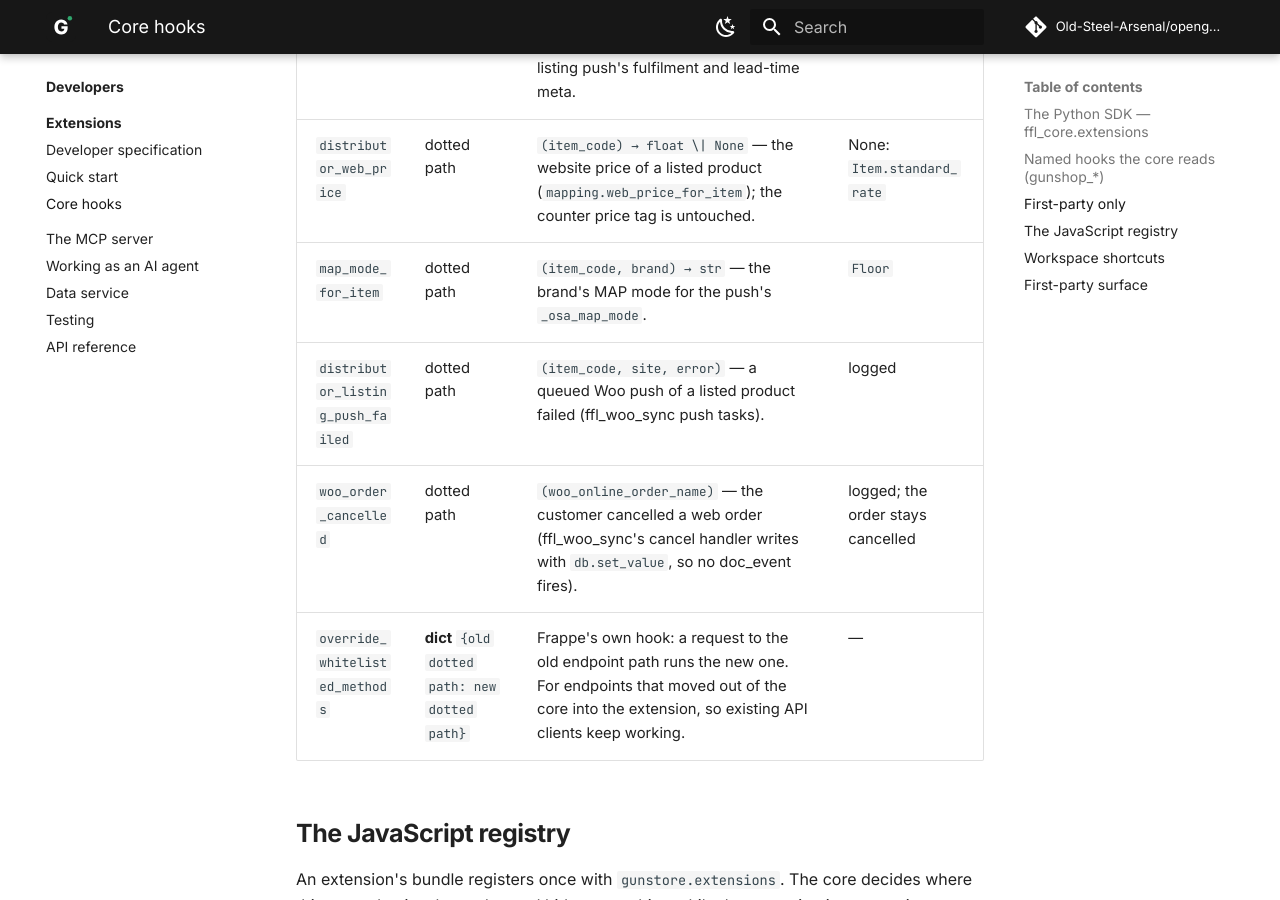
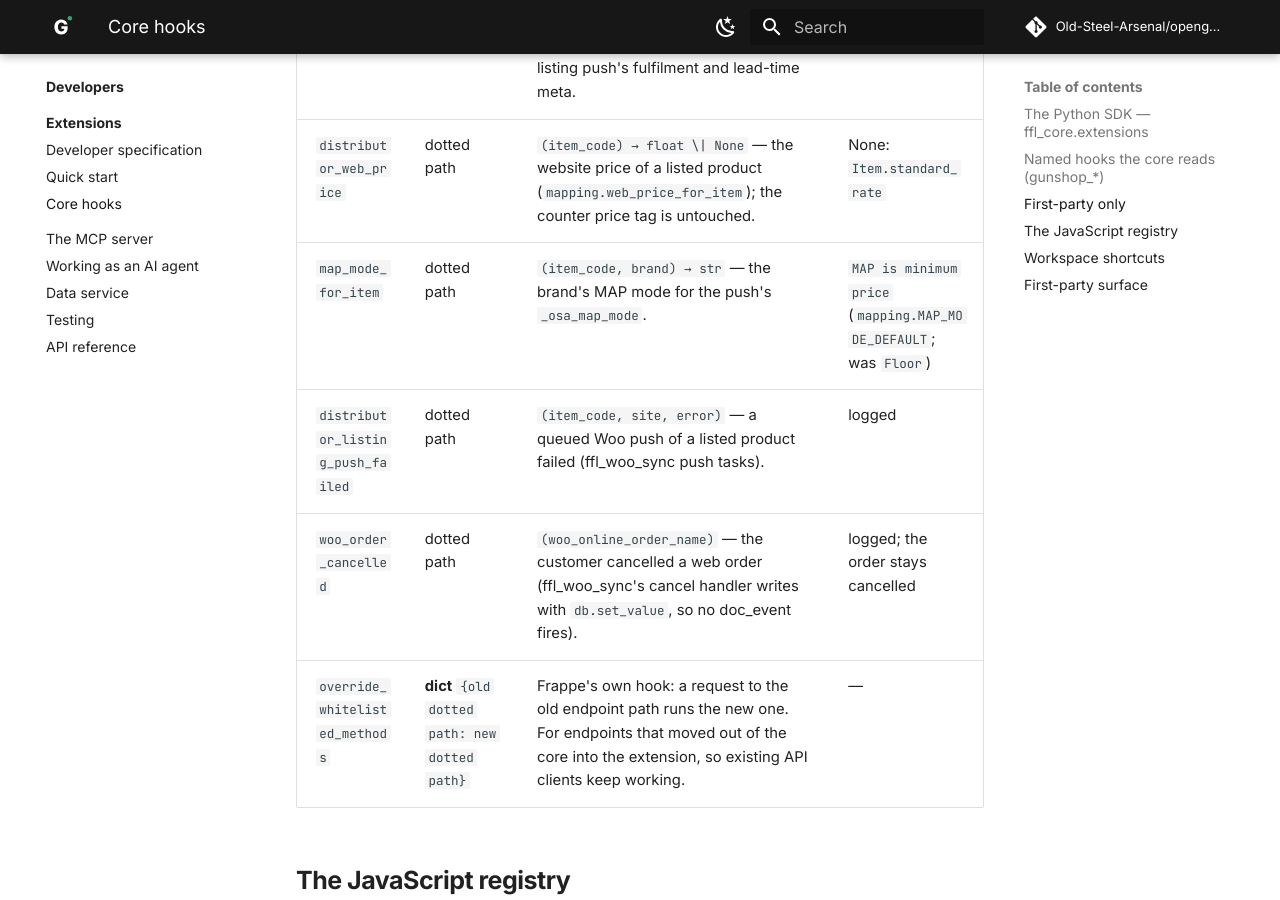
Before and after one commit to Old-Steel-Arsenal/gunstore-pos, an MkDocs documentation site: the page built from docs/extensions/hooks.md, in a window 1280 px wide and 900 px high, scrolled down 8835 px. Built offline with MkDocs 1.6.1 and Material for MkDocs 9.7.7, drawn with Linux system fonts in a browser that asks for light colours; comment, search, counter and statistics services are not loaded.

Commit message:
docs: map_mode_for_item default is "MAP is minimum price"

```diff
--- a/docs/extensions/hooks.md
+++ b/docs/extensions/hooks.md
@@ -88,7 +88,7 @@ falls back as the last column says.
 | `distributor_stock_batch` | dotted path | `(item_codes: list) → context manager \| None` — called once with every Item of the WooCommerce reconcile's Pass 1 (`ffl_woo_sync.woocommerce.tasks._run_reconcile`); core enters every answer (`contextlib.ExitStack`) and holds them open around the Pass 1 loop, so a `distributor_stock_source` provider can read the whole pass's catalog rows in a few batched calls instead of one per Item. Must not change any answer, only how it is read. None: nothing to batch. | logged (Error Log), left out — the pass runs unbatched for it; a failure on exit is logged too and never costs Passes 2–3 |
 | `dropship_source_for_item` | dotted path | `(item_code, *, lead=True) → {distributor, sku, fulfillment_mode, lead_days} \| None` — who ships the product. Recorded on each web-order line at checkout (lane / source), read for the listing push's fulfilment and lead-time meta. | None: the store ships it (lane `local`) |
 | `distributor_web_price` | dotted path | `(item_code) → float \| None` — the website price of a listed product (`mapping.web_price_for_item`); the counter price tag is untouched. | None: `Item.standard_rate` |
-| `map_mode_for_item` | dotted path | `(item_code, brand) → str` — the brand's MAP mode for the push's `_osa_map_mode`. | `Floor` |
+| `map_mode_for_item` | dotted path | `(item_code, brand) → str` — the brand's MAP mode for the push's `_osa_map_mode`. | `MAP is minimum price` (`mapping.MAP_MODE_DEFAULT`; was `Floor`) |
 | `distributor_listing_push_failed` | dotted path | `(item_code, site, error)` — a queued Woo push of a listed product failed (ffl_woo_sync push tasks). | logged |
 | `woo_order_cancelled` | dotted path | `(woo_online_order_name)` — the customer cancelled a web order (ffl_woo_sync's cancel handler writes with `db.set_value`, so no doc_event fires). | logged; the order stays cancelled |
 | `override_whitelisted_methods` | **dict** `{old dotted path: new dotted path}` | Frappe's own hook: a request to the old endpoint path runs the new one. For endpoints that moved out of the core into the extension, so existing API clients keep working. | — |
```
